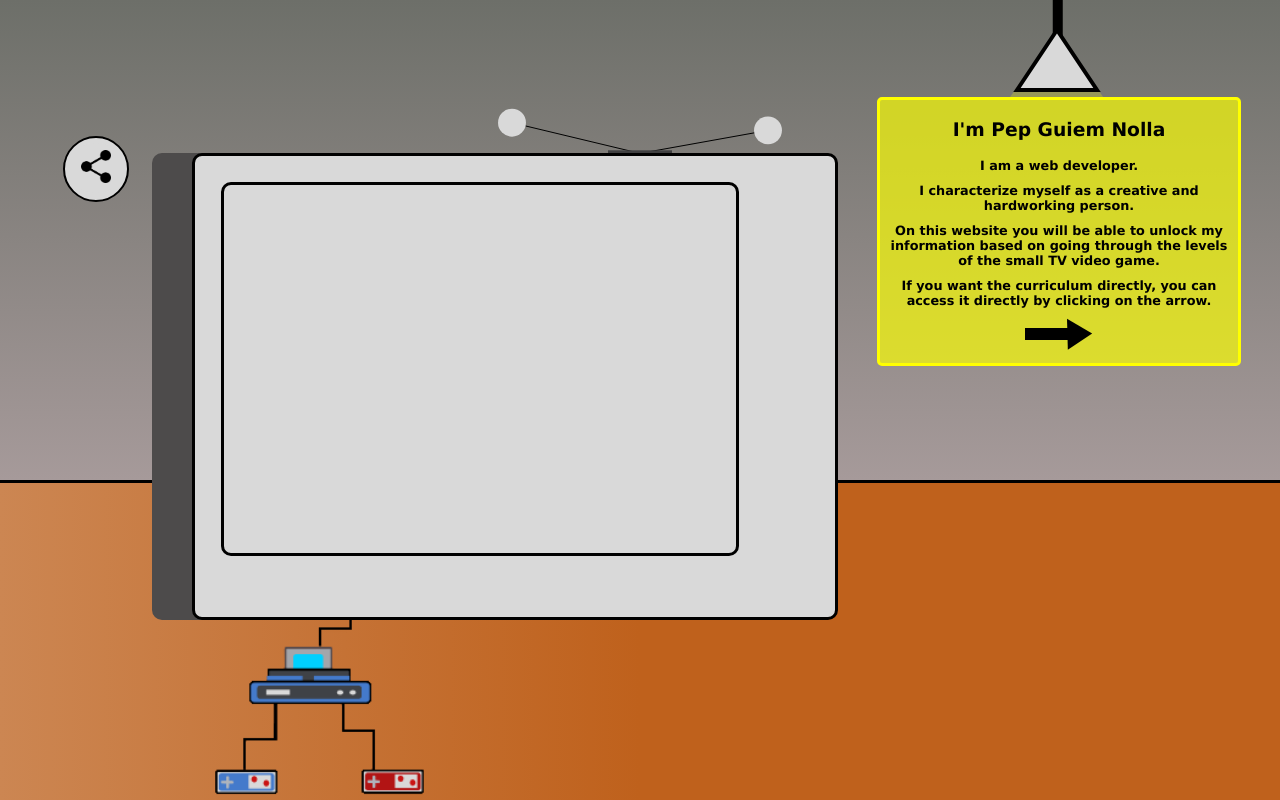
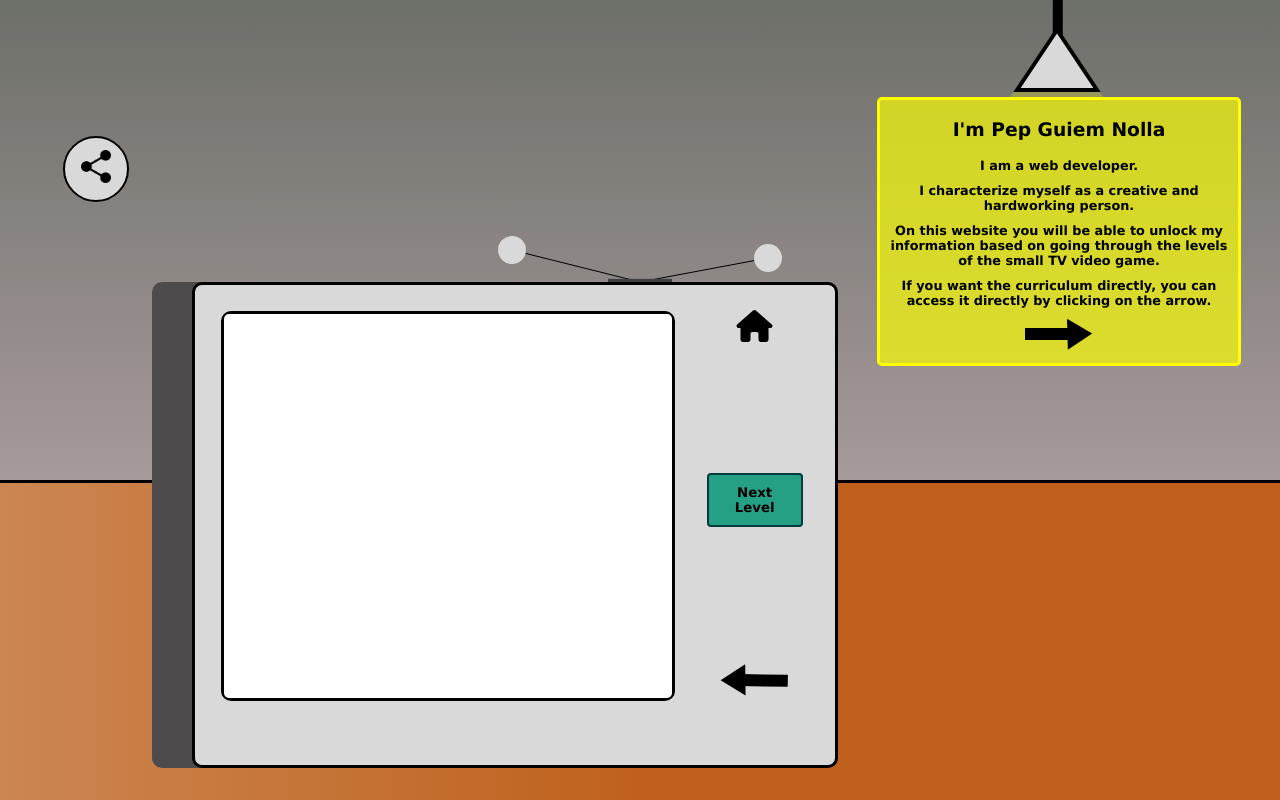
Before and after one commit to PepGuiem/Curriculum, a website built with Parcel: page src/index.html in a window 1280 px wide. Both pictures are taken after a click on the button "Play". Built offline with nearby package versions, Linux system fonts and the light colour scheme.

Commit message:
started game

```diff
--- a/src/css/style-game.css
+++ b/src/css/style-game.css
@@ -1,13 +1,71 @@
+
 .div-tv.game-active{
     width: 100%;
     transition: width 0.5s ease-in-out;
+
 }
 
 .tv.game-active{
     height: 60%;
     transition: height 0.5s ease-in-out;
+    margin-bottom: 5%;
 }
 
 .tv.game-active .screen{
     background-image: none;
+    background-color: black;
+    width: 70%;
 }
+
+.div-tv.game-active img{
+    display: none;
+}
+
+.home{
+    display: none;
+    text-align: center;
+}
+
+.back-game{
+    display: none;
+    text-align: center;
+}
+
+.next-level{
+    display: none;
+}
+
+.buttons-game{
+    height: 80%;
+    margin-left: 5%;
+    margin-top: 5%;
+    width: 15%;
+    display: flex;
+    flex-direction: column;
+    justify-content: space-between;
+}
+
+.button-game{
+    background-color: rgb(37, 160, 133);
+    border-radius: 4px;
+    border: rgb(3, 57, 61) solid 2px;
+    padding: 10px;
+    font-weight: bold;
+}
+
+.button-game:hover{
+    background-color:rgba(14, 78, 64, 0.534);
+    color: white;
+}
+
+.home i:hover{
+    color: rgb(83, 81, 81);
+}
+
+#tablero{
+    display: none;
+    background-color: white;
+    width: 100%;
+    height: 100%;
+    border-radius: 5px;
+}
--- a/src/css/style-onlyCurriculum.css
+++ b/src/css/style-onlyCurriculum.css
@@ -34,7 +34,7 @@
 .div-content-onlyCurriculum{
     margin-left: 10%;
     width: 80%;
-    height: 90%;
+    height: 85%;
 }
 .div-content-onlyCurriculum h1{
     width: 100%;
@@ -57,7 +57,7 @@
 
 .div-content-onlyCurriculum .sections div{
     width: 25%;
-    height: 70%;
+    height: 80%;
     background-color: #D9D9D9;
     border: solid 3px black;
     border-radius: 5px;
--- a/src/css/style.css
+++ b/src/css/style.css
@@ -154,6 +154,7 @@ body{
 
 .div-tv{
     width: 60%;
+    transition: width 0.5s ease-in-out;
     height: 100%;
     display: flex;
     flex-direction: column;
@@ -165,10 +166,12 @@ body{
 .tv{
     width: 100%;
     height: 35%;
+    transition: height 0.5s ease-in-out;
     background-color: var(--networks-color);
     border-radius: 10px;
     border: 3px solid black;
     box-shadow: -40px 0px 0px #4D4B4B;
+    display: flex;
 }
 
 .screen{
--- a/src/index.html
+++ b/src/index.html
@@ -39,6 +39,17 @@
                 <div class="tv">
                     <div class="screen">
                         <button class="button-play">Play</button>
+                        <canvas id="tablero" width="100%" height="100%"></canvas>
+                    </div>
+                    <div class="buttons-game">
+                        <div class="home"><i class="fa-solid fa-house fa-2xl"></i></div>
+                        <button class="next-level button-game">Next Level</button>
+                        <div class="back-game">
+                            <svg xmlns="http://www.w3.org/2000/svg" width="69" height="33" viewBox="0 0 69 33" fill="none">
+                                <rect x="67.709" y="22.7887" width="48" height="12" transform="rotate(-179.182 67.709 22.7887)" fill="black"/>
+                                <path d="M0.638365 16.2476L25.1931 0.353314L25.5798 31.5278L0.638365 16.2476Z" fill="black"/>
+                            </svg>
+                        </div>
                     </div>
                 </div>
                 <img src="img/consola.PNG" alt="" width="250px">
@@ -120,6 +131,7 @@
         </div>
     </div>
 </div>
+<script src="https://kit.fontawesome.com/b0382dcbfe.js" crossorigin="anonymous"></script>
+<script src="js/script.js"></script>
 </body>
-<script src="js/script.js"></script>
 </html>
--- a/src/js/script.js
+++ b/src/js/script.js
@@ -66,4 +66,18 @@ play.addEventListener("click", function(){
     tv.classList.toggle("game-active");
     divTv.classList.toggle("game-active");
     play.style.display = "none";
+    document.querySelector("#tablero").style.display = "block";
+    document.querySelector(".home").style.display = "block";
+    document.querySelector(".back-game").style.display = "block";
+    document.querySelector(".next-level").style.display = "block";
 });
+
+document.querySelector(".home").addEventListener("click", function(){
+    tv.classList.toggle("game-active");
+    divTv.classList.toggle("game-active");
+    play.style.display = "block";
+    document.querySelector("#tablero").style.display = "none";
+    document.querySelector(".home").style.display = "none";
+    document.querySelector(".back-game").style.display = "none";
+    document.querySelector(".next-level").style.display = "none";
+});
```
Also changed, not shown: src/js/game.js (added, +8 -0 lines).
